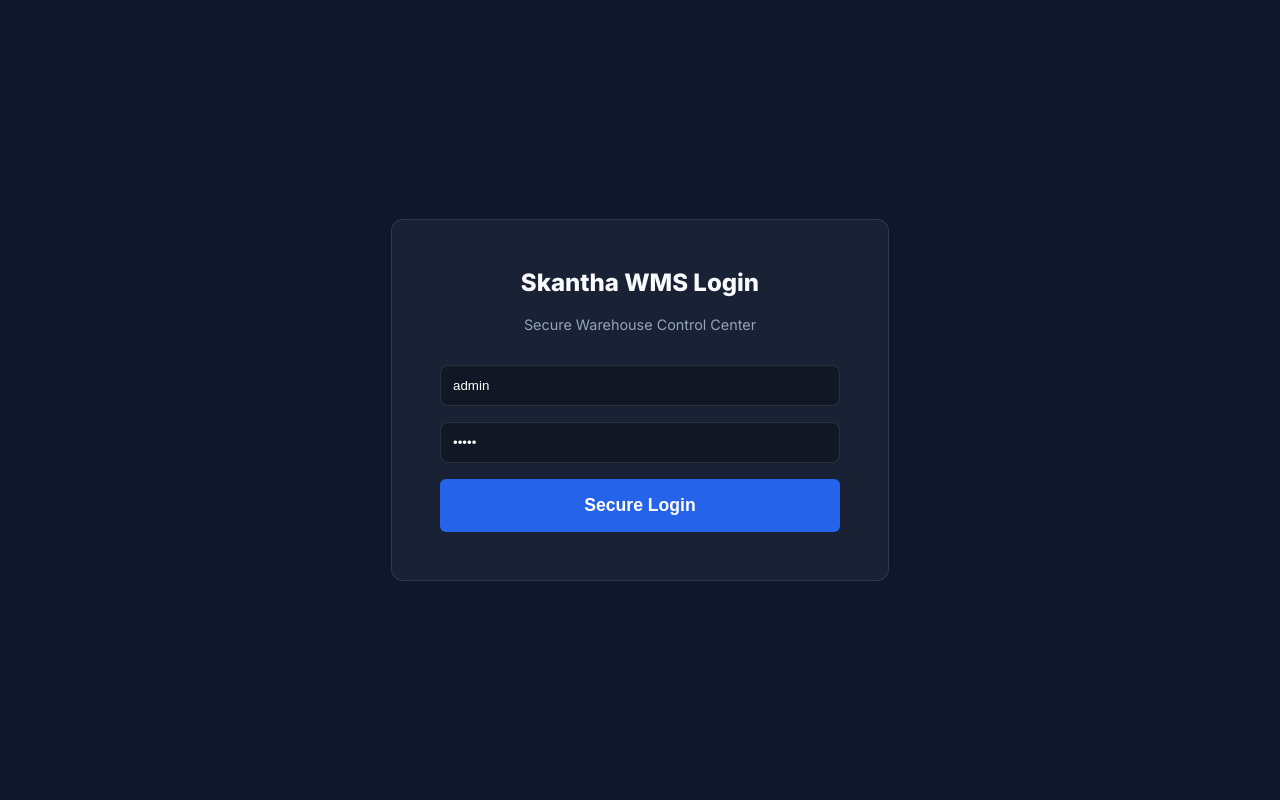
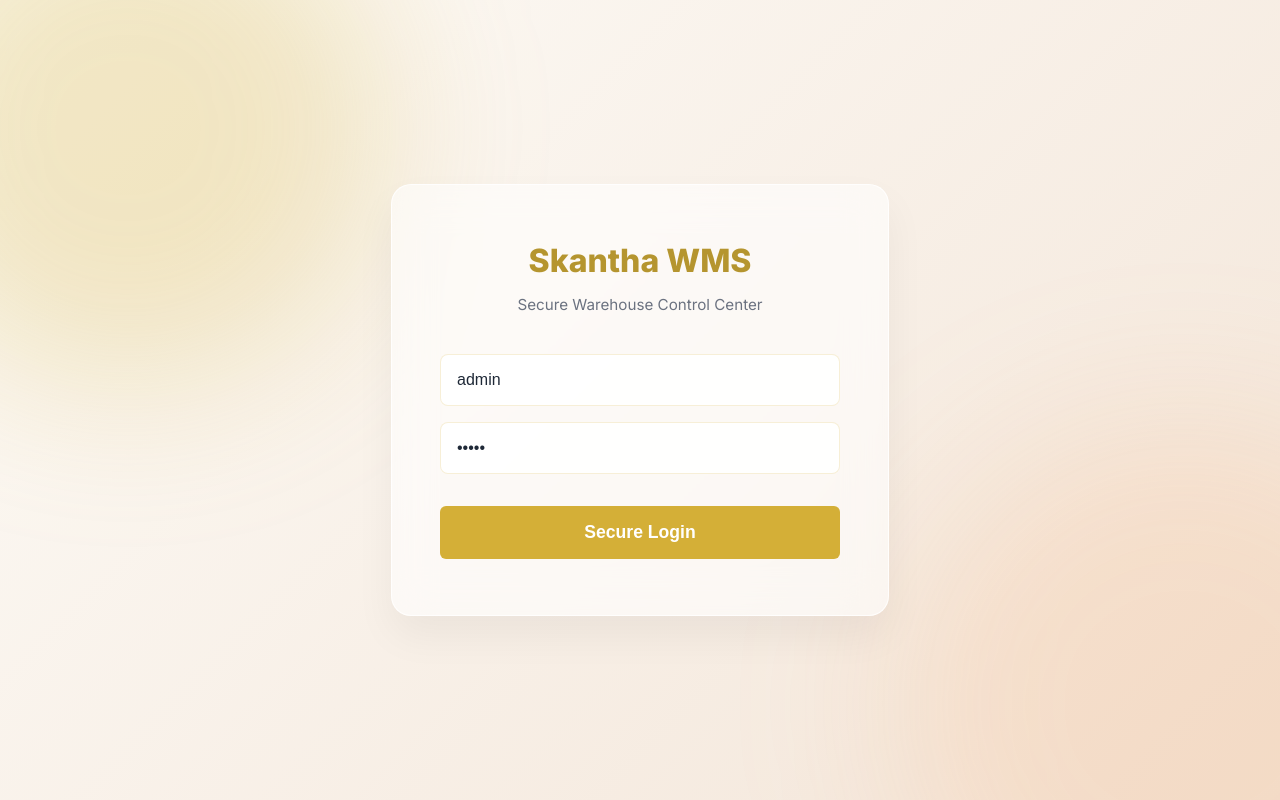
Before and after one commit to hxydxn1611/skantha-wms, a Flask app: page / in a window 1280 px wide. Run offline with Flask 3, Linux system fonts and the light colour scheme.

Commit message:
Update UI to warm palette and redesign login page

```diff
--- a/webapp/templates/index.html
+++ b/webapp/templates/index.html
@@ -7,16 +7,17 @@
     <link href="https://fonts.googleapis.com/css2?family=Inter:wght@300;400;600;800&display=swap" rel="stylesheet">
     <style>
         :root {
-            --bg-color: #0f172a;
-            --panel-bg: rgba(30, 41, 59, 0.7);
-            --accent: #2563eb;
-            --accent-hover: #3b82f6;
+            --bg-color: #fdfbf7;
+            --panel-bg: rgba(255, 255, 255, 0.85);
+            --accent: #d4af37;
+            --accent-hover: #b5952f;
             --danger: #ef4444;
             --danger-hover: #dc2626;
-            --text-main: #f8fafc;
-            --text-muted: #94a3b8;
+            --text-main: #1f2937;
+            --text-muted: #6b7280;
             --success: #10b981;
             --warning: #f59e0b;
+            --border-light: rgba(212, 175, 55, 0.2);
         }
         body {
             margin: 0; font-family: 'Inter', sans-serif;
@@ -27,23 +28,54 @@
         /* LOGIN OVERLAY */
         #login-overlay {
             position: fixed; top: 0; left: 0; width: 100%; height: 100%;
-            background: var(--bg-color); z-index: 1000;
+            background: linear-gradient(135deg, #fdfbf7 0%, #f3e5d8 100%);
+            z-index: 1000;
             display: flex; justify-content: center; align-items: center;
+            overflow: hidden;
+        }
+        #login-overlay::before, #login-overlay::after {
+            content: '';
+            position: absolute;
+            border-radius: 50%;
+            z-index: -1;
+            filter: blur(80px);
+        }
+        #login-overlay::before {
+            width: 40vw; height: 40vw;
+            background: rgba(212, 175, 55, 0.25);
+            top: -10vw; left: -10vw;
+        }
+        #login-overlay::after {
+            width: 45vw; height: 45vw;
+            background: rgba(244, 162, 97, 0.15);
+            bottom: -15vw; right: -15vw;
         }
         .login-box {
-            background: var(--panel-bg); padding: 3rem; border-radius: 12px;
-            border: 1px solid rgba(255,255,255,0.1); width: 100%; max-width: 400px;
+            background: rgba(255, 255, 255, 0.6);
+            backdrop-filter: blur(20px);
+            -webkit-backdrop-filter: blur(20px);
+            padding: 3.5rem 3rem; border-radius: 20px;
+            border: 1px solid rgba(255, 255, 255, 0.8);
+            box-shadow: 0 20px 40px rgba(0, 0, 0, 0.05);
+            width: 100%; max-width: 400px;
             text-align: center;
+            transform: translateY(0);
+            transition: all 0.3s ease;
+        }
+        .login-box:hover {
+            transform: translateY(-5px);
+            box-shadow: 0 25px 50px rgba(212, 175, 55, 0.15);
         }
 
         /* HEADER BRANDING */
         header {
-            padding: 1rem 2rem; background: rgba(15, 23, 42, 0.9);
-            border-bottom: 1px solid rgba(255,255,255,0.05);
+            padding: 1rem 2rem; background: rgba(255, 255, 255, 0.9);
+            backdrop-filter: blur(10px);
+            border-bottom: 1px solid var(--border-light);
             display: flex; justify-content: space-between; align-items: center;
         }
         .brand-container { display: flex; flex-direction: column; }
-        h1 { margin: 0; font-weight: 800; font-size: 1.5rem; color: white; }
+        h1 { margin: 0; font-weight: 800; font-size: 1.5rem; color: var(--text-main); }
         .powered-by { font-size: 0.75rem; color: var(--accent-hover); font-weight: 600; margin-top: 4px; text-transform: uppercase;}
 
         /* NAVIGATION */
@@ -53,10 +85,10 @@
             font-weight: 600; cursor: pointer; padding: 0.5rem 1rem; border-radius: 8px;
             transition: all 0.2s;
         }
-        .tab-btn.active, .tab-btn:hover { background: rgba(255,255,255,0.1); color: white; }
+        .tab-btn.active, .tab-btn:hover { background: rgba(212, 175, 55, 0.15); color: var(--accent-hover); }
 
         .container { display: flex; flex: 1; overflow: hidden; padding: 1.5rem; gap: 1.5rem; }
-        .glass-panel { background: var(--panel-bg); backdrop-filter: blur(12px); border: 1px solid rgba(255,255,255,0.05); border-radius: 12px; padding: 1.5rem; }
+        .glass-panel { background: var(--panel-bg); backdrop-filter: blur(12px); border: 1px solid var(--border-light); border-radius: 12px; padding: 1.5rem; box-shadow: 0 4px 6px rgba(0,0,0,0.02); }
 
         /* VIEWS */
         .view-section { display: none; width: 100%; height: 100%; overflow-y: auto;}
@@ -64,14 +96,14 @@
 
         /* DASHBOARD METRICS */
         .metrics-grid { display: grid; grid-template-columns: repeat(4, 1fr); gap: 1rem; margin-bottom: 2rem;}
-        .metric-card { background: rgba(0,0,0,0.2); padding: 1.5rem; border-radius: 8px; border: 1px solid rgba(255,255,255,0.05); text-align: center;}
+        .metric-card { background: rgba(212, 175, 55, 0.05); padding: 1.5rem; border-radius: 8px; border: 1px solid var(--border-light); text-align: center;}
         .metric-card h3 { margin: 0; color: var(--text-muted); font-size: 0.9rem; text-transform: uppercase;}
-        .metric-card .value { font-size: 2.5rem; font-weight: 800; color: white; margin-top: 0.5rem;}
+        .metric-card .value { font-size: 2.5rem; font-weight: 800; color: var(--accent-hover); margin-top: 0.5rem;}
 
         /* CAMERA GRID */
         .camera-grid { display: grid; grid-template-columns: repeat(2, 1fr); gap: 1.5rem; }
-        .video-container { width: 100%; aspect-ratio: 4/3; background: #000; border-radius: 8px; overflow: hidden; position: relative; transition: transform 0.3s ease, box-shadow 0.3s ease; }
-        .video-container:hover { transform: translateY(-5px); box-shadow: 0 10px 20px rgba(0,0,0,0.5); }
+        .video-container { width: 100%; aspect-ratio: 4/3; background: #e5e7eb; border-radius: 8px; overflow: hidden; position: relative; transition: transform 0.3s ease, box-shadow 0.3s ease; }
+        .video-container:hover { transform: translateY(-5px); box-shadow: 0 10px 20px rgba(212,175,55,0.2); }
         .video-container img { width: 100%; height: 100%; object-fit: cover; cursor: pointer; }
         .fullscreen-overlay { display: none; position: fixed; top: 0; left: 0; width: 100vw; height: 100vh; background: rgba(0,0,0,0.9); z-index: 2000; justify-content: center; align-items: center; }
         .fullscreen-overlay.active { display: flex; }
@@ -80,7 +112,7 @@
 
         /* TABLES */
         table { width: 100%; border-collapse: collapse; margin-top: 1rem; }
-        th, td { padding: 1rem; text-align: left; border-bottom: 1px solid rgba(255,255,255,0.05); }
+        th, td { padding: 1rem; text-align: left; border-bottom: 1px solid var(--border-light); }
         th { color: var(--text-muted); font-size: 0.85rem; text-transform: uppercase; }
         .badge { padding: 0.3rem 0.6rem; border-radius: 12px; font-size: 0.75rem; font-weight: bold; }
         .badge.pending { background: rgba(245, 158, 11, 0.2); color: var(--warning); }
@@ -92,13 +124,14 @@
         .status-ontime { color: var(--success); font-weight: bold; }
 
         /* FORMS & BUTTONS */
-        input, select { width: 100%; padding: 0.75rem; background: rgba(0,0,0,0.3); border: 1px solid rgba(255,255,255,0.1); border-radius: 8px; color: white; margin-bottom: 1rem; box-sizing: border-box; }
-        input[type="date"] { color-scheme: dark; }
-        button { border: none; padding: 0.5rem 1rem; border-radius: 6px; cursor: pointer; font-weight: 600; }
+        input, select { width: 100%; padding: 0.75rem; background: rgba(255, 255, 255, 0.8); border: 1px solid var(--border-light); border-radius: 8px; color: var(--text-main); margin-bottom: 1rem; box-sizing: border-box; transition: border-color 0.2s, box-shadow 0.2s; }
+        input:focus, select:focus { outline: none; border-color: var(--accent); box-shadow: 0 0 0 3px rgba(212, 175, 55, 0.2); }
+        input[type="date"] { color-scheme: light; }
+        button { border: none; padding: 0.5rem 1rem; border-radius: 6px; cursor: pointer; font-weight: 600; transition: all 0.2s; }
         .btn-primary { background: var(--accent); color: white; }
-        .btn-primary:hover { background: var(--accent-hover); }
+        .btn-primary:hover { background: var(--accent-hover); box-shadow: 0 4px 12px rgba(212, 175, 55, 0.3); }
         .btn-danger { background: var(--danger); color: white; }
-        .btn-danger:hover { background: var(--danger-hover); }
+        .btn-danger:hover { background: var(--danger-hover); box-shadow: 0 4px 12px rgba(239, 68, 68, 0.3); }
 
     </style>
 </head>
@@ -107,11 +140,11 @@
     <!-- LOGIN SCREEN -->
     <div id="login-overlay">
         <div class="login-box">
-            <h2 style="margin-top:0;">Skantha WMS Login</h2>
-            <p style="color:var(--text-muted); font-size:0.9rem; margin-bottom:2rem;">Secure Warehouse Control Center</p>
-            <input type="text" id="username" placeholder="Username (admin)" value="admin">
-            <input type="password" id="password" placeholder="Password (admin)" value="admin">
-            <button class="btn-primary" style="width:100%; padding:1rem; font-size:1.1rem;" onclick="doLogin()">Secure Login</button>
+            <h2 style="margin-top:0; color:var(--accent-hover); font-size: 2rem; margin-bottom: 0.5rem;">Skantha WMS</h2>
+            <p style="color:var(--text-muted); font-size:0.95rem; margin-bottom:2.5rem; font-weight: 500;">Secure Warehouse Control Center</p>
+            <input type="text" id="username" placeholder="Username (admin)" value="admin" style="background: rgba(255,255,255,0.9); padding: 1rem; font-size: 1rem;">
+            <input type="password" id="password" placeholder="Password (admin)" value="admin" style="background: rgba(255,255,255,0.9); padding: 1rem; font-size: 1rem;">
+            <button class="btn-primary" style="width:100%; padding:1rem; font-size:1.1rem; margin-top: 1rem;" onclick="doLogin()">Secure Login</button>
         </div>
     </div>
 
@@ -436,7 +469,7 @@
                             poDropdown = `<div style="color:var(--success); font-weight:bold; margin-bottom:0.5rem; font-size:0.85rem;">✓ Auto-Matched PO:<br/>${gp.po_number}</div>`;
                         } else {
                             poDropdown = `
-                                <select onchange="handlePOSelect(this, '${gp.id}')" style="margin-bottom:0.5rem; padding:0.4rem; background:rgba(37,99,235,0.2);">
+                                <select onchange="handlePOSelect(this, '${gp.id}')" style="margin-bottom:0.5rem; padding:0.4rem; background:rgba(212,175,55,0.1);">
                                     <option value="">Match to a Pending PO...</option>
                                     ${globalDeliveries.map(d => `<option value="${d.load}" data-driver="${d.driver_name}" data-date="${d.expected_date}" data-po="${d.po_number}" data-vendor="${d.vendor}">${d.po_number}: ${d.load}</option>`).join('')}
                                 </select><br/>
@@ -470,7 +503,7 @@
                             <span style="font-size:0.75rem; color:var(--text-muted)">Exp: ${gp.expected_date || 'N/A'}</span>
                         </td>
                         <td>
-                            <input type="text" id="plate_${gp.id}" value="${gp.plate}" style="margin:0; padding:0.4rem; font-family:monospace; font-size:1.1rem; color: ${gp.driver_name !== 'Awaiting Input' ? 'var(--success)' : 'inherit'}; border: 1px dashed rgba(255,255,255,0.3);" ${gp.status !== 'Pending' ? 'disabled': ''}>
+                            <input type="text" id="plate_${gp.id}" value="${gp.plate}" style="margin:0; padding:0.4rem; font-family:monospace; font-size:1.1rem; color: ${gp.driver_name !== 'Awaiting Input' ? 'var(--success)' : 'inherit'}; border: 1px dashed var(--border-light);" ${gp.status !== 'Pending' ? 'disabled': ''}>
                             <div style="font-size:0.75rem; color:var(--text-muted); margin-top:2px;">AI: ${gp.vehicle_type}</div>
                         </td>
                         <td>
```
